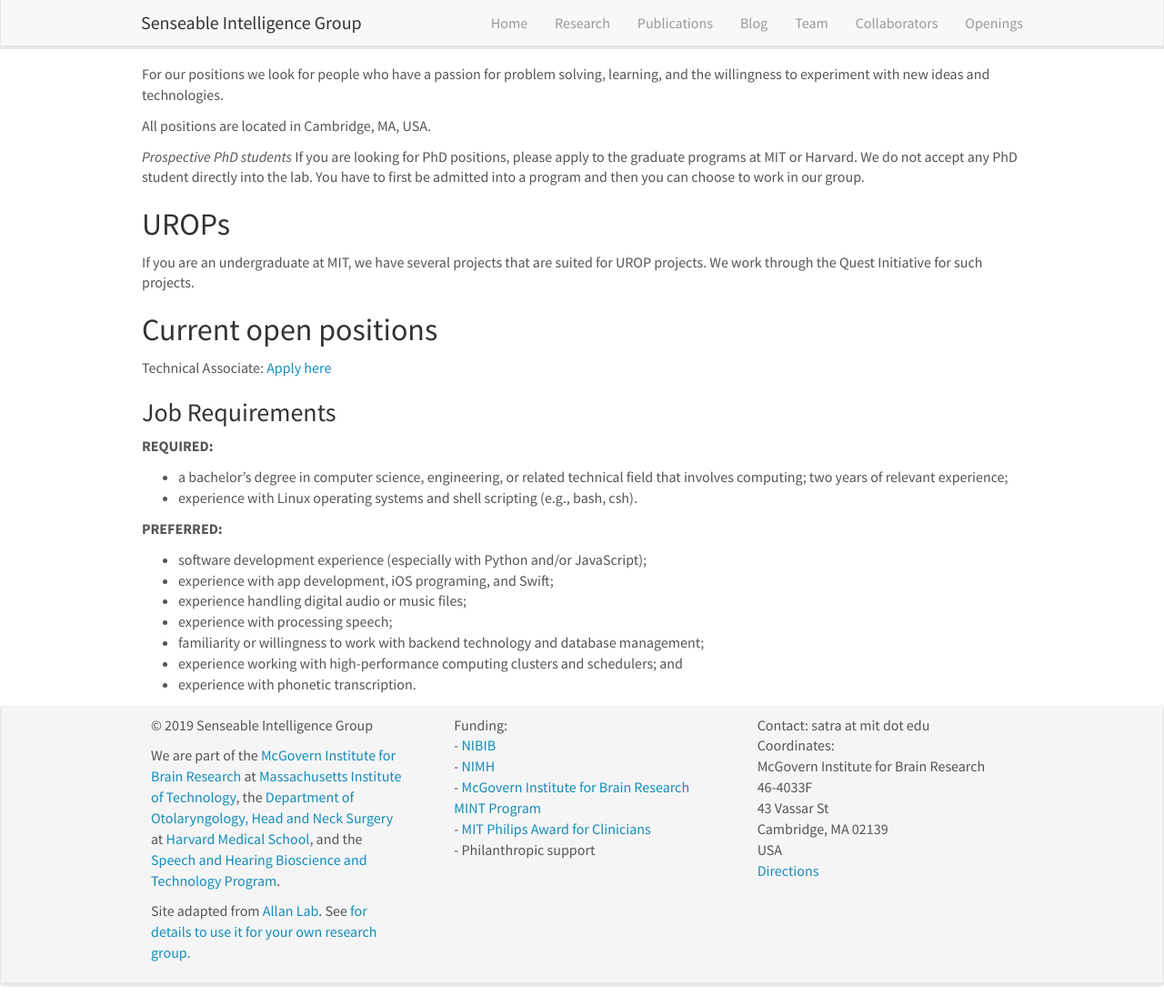
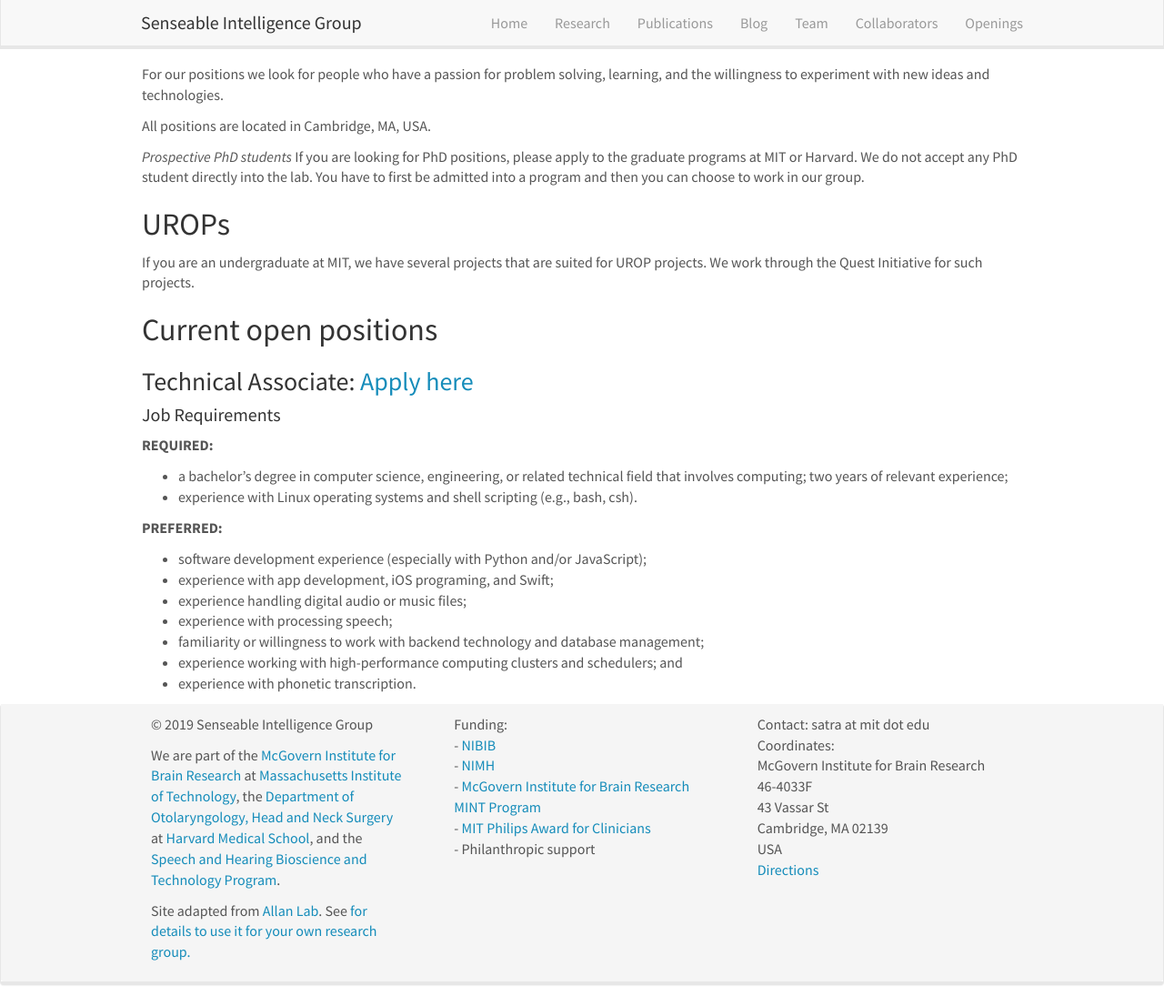
Before and after one commit to sensein/group, a Jekyll site: the page built from _pages/openings.md, in a window 1280 px wide and 1106 px high. Shown: the whole window at 91% size. Built offline with Jekyll 4.4.1, drawn with Linux system fonts in a browser that asks for light colours; nearby versions of some CDN libraries.

```diff
--- a/_pages/openings.md
+++ b/_pages/openings.md
@@ -22,9 +22,9 @@ UROP projects. We work through the Quest Initiative for such projects.
 
 ## Current open positions
 
-Technical Associate: [Apply here](https://careers.peopleclick.com/careerscp/client_mit/external/jobDetails/jobDetail.html?jobPostId=21653&localeCode=en-us)
+### Technical Associate: [Apply here](https://careers.peopleclick.com/careerscp/client_mit/external/jobDetails/jobDetail.html?jobPostId=21653&localeCode=en-us)
 
-### Job Requirements
+#### Job Requirements
 
 **REQUIRED:**
 - a bachelor's degree in computer science, engineering, or related technical
```
